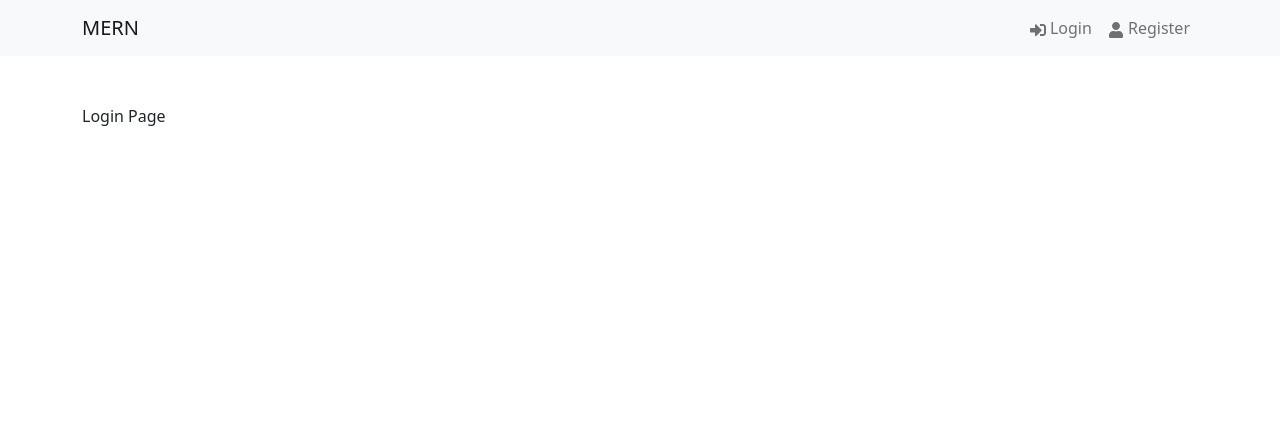
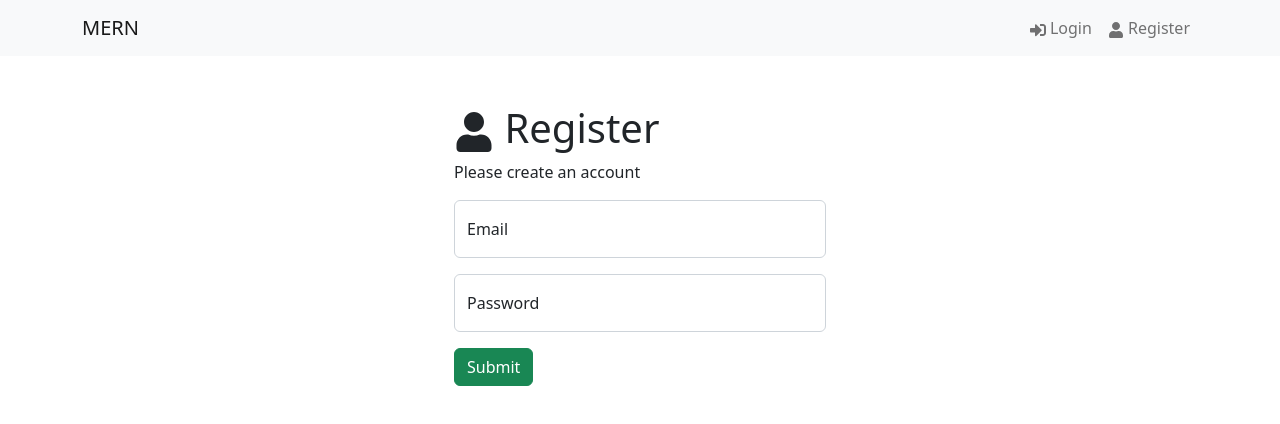
Before and after one commit to sancel22/mern, a React (Create React App) app in the folder frontend/: page /login in a window 1280 px wide. Shown: the top 424 px of the page. Built offline with nearby package versions, Linux system fonts and the light colour scheme.

Commit message:
setup login page

```diff
--- a/frontend/src/pages/Login.tsx
+++ b/frontend/src/pages/Login.tsx
@@ -1,3 +1,65 @@
-const Login = () => <>Login Page</>;
+import { Formik, Form } from "formik";
+import { Button, FloatingLabel, Row, Col, FormControl } from "react-bootstrap";
+import { FaUser } from "react-icons/fa";
+import { User } from "../interface/app";
+
+interface FormValues extends Pick<User, "email"> {
+  password: string;
+}
+
+const Login = () => {
+  return (
+    <Col md={{ span: 4, offset: 4 }}>
+      <Row>
+        <section className="heading">
+          <h1>
+            <FaUser /> Register
+          </h1>
+          <p>Please create an account</p>
+        </section>
+      </Row>
+      <Row>
+        <Col>
+          <Formik
+            initialValues={{
+              email: "",
+              password: "",
+            }}
+            onSubmit={(values: FormValues) => console.log(values)}
+          >
+            {({ values, handleChange }) => (
+              <Form>
+                <FloatingLabel label="Email" className="mb-3">
+                  <FormControl
+                    id="email"
+                    name="email"
+                    value={values.email}
+                    onChange={handleChange}
+                    placeholder="Type your email"
+                    className="form-control"
+                  />
+                </FloatingLabel>
+                <FloatingLabel label="Password" className="mb-3">
+                  <FormControl
+                    id="password"
+                    type="password"
+                    name="password"
+                    value={values.password}
+                    onChange={handleChange}
+                    placeholder="Type your password"
+                    className="form-control"
+                  />
+                </FloatingLabel>
+                <Button type="submit" variant="success">
+                  Submit
+                </Button>
+              </Form>
+            )}
+          </Formik>
+        </Col>
+      </Row>
+    </Col>
+  );
+};
 
 export default Login;
--- a/frontend/src/pages/Register.tsx
+++ b/frontend/src/pages/Register.tsx
@@ -37,7 +37,7 @@ const Register = () => {
               email: "",
               password: "",
               password2: "",
-              roles: ["CREATOR"],
+              roles: [] as string[],
             }}
             onSubmit={(values: FormValues) => console.log(values)}
           >
```
